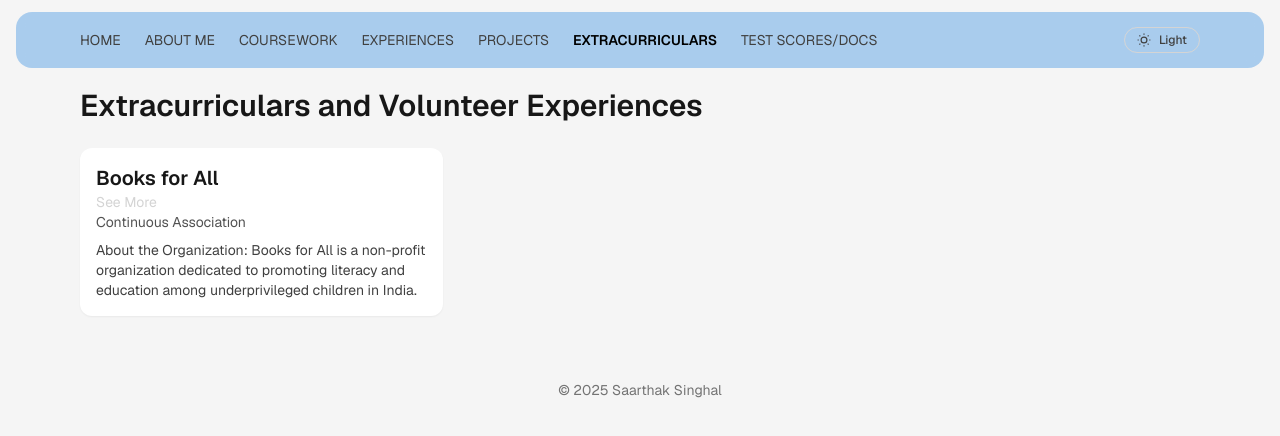
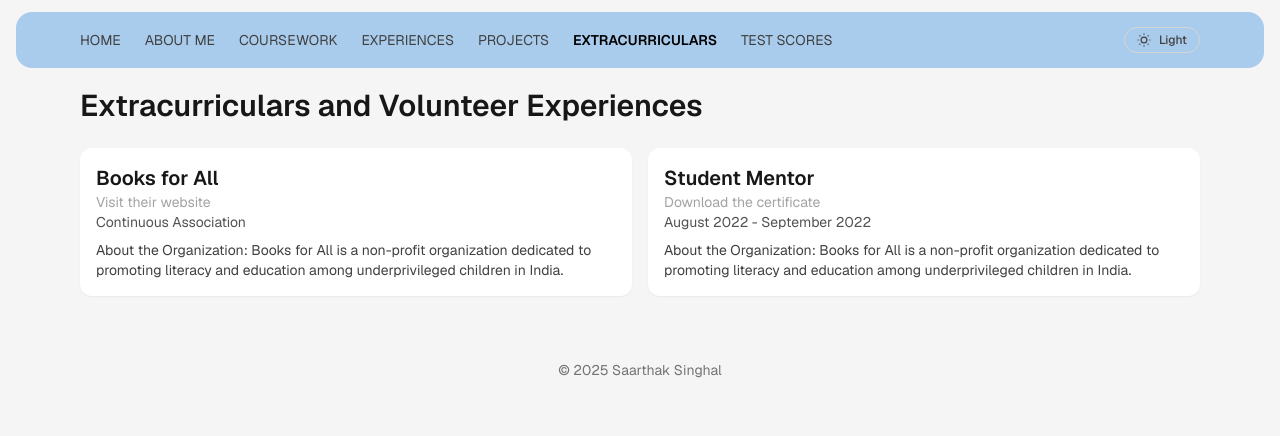
Before and after one commit to SaarthakS98/Portfolio, a Next.js app: page /certificates in a window 1280 px wide. Shown: the top 436 px of the page. Built offline with nearby package versions, Linux system fonts and the light colour scheme.

Commit message:
Extra-curriculars and Coursework

```diff
--- a/src/app/certificates/page.tsx
+++ b/src/app/certificates/page.tsx
@@ -4,7 +4,7 @@ export default function CertificatesPage() {
   return (
     <main className="space-y-6">
       <h1 className="text-3xl font-semibold">Extracurriculars and Volunteer Experiences</h1>
-      <div className="grid gap-4 sm:grid-cols-2 lg:grid-cols-3">
+      <div className="grid gap-4 sm:grid-cols-2 lg:grid-cols-2">
 
           <article className="rounded-xl bg-white p-4 shadow-sm">
               <Link
@@ -14,7 +14,7 @@ export default function CertificatesPage() {
                 className="block"
               >
                 <h3 className="text-xl font-semibold hover:underline">Books for All</h3>
-                <p className="text-sm text-neutral-300 hover:text-white">See More </p>
+                <p className="text-sm text-neutral-400 hover:text-grey">Visit their website</p>
               </Link>
 
               <h5 className="text-sm text-neutral-600">Continuous Association</h5>
@@ -23,6 +23,23 @@ export default function CertificatesPage() {
                 promoting literacy and education among underprivileged children in India.
               </p>
             </article>
+            <article className="rounded-xl bg-white p-4 shadow-sm">
+              <a
+                href="/docs/Python_Mentor_Certificate.pdf"
+                download="Saarthak_Singhal_Student_Mentor_Certificate.pdf"
+                className="block"
+              >
+                <h3 className="text-xl font-semibold hover:underline">Student Mentor</h3>
+                <p className="text-sm text-neutral-400 hover:text-grey">Download the certificate</p>
+              </a>
+
+              <h5 className="text-sm text-neutral-600">August 2022 - September 2022</h5>
+              <p className="mt-2 text-sm text-neutral-700">
+                About the Organization: Books for All is a non-profit organization dedicated to
+                promoting literacy and education among underprivileged children in India.
+              </p>
+            </article>
+
       </div>
     </main>
   );
--- a/src/app/coursework/page.tsx
+++ b/src/app/coursework/page.tsx
@@ -126,8 +126,16 @@ function CourseSection({ title, courses, sectionKey, expandedItems, toggleExpand
       <h3 className="text-xl font-semibold text-neutral-900 dark:text-white border-b border-neutral-200 dark:border-neutral-700 pb-2">
         {title}
       </h3>
+      <h3 className="font-semibold">
+      CGPA of 9.03
+      </h3>
+      <h5>
+  Rankings are awarded only after completion of the program. For context in the last term (F2-2025) a student with the CGPA of 9.03 graduated with a batch rank of
+  <span className="font-semibold"> 6 out of 111</span> students who passed out in that term.
+</h5>
+
       <h4 className="text-2xs">
-          Below are some important courses. For a full list of courses and grades, look at my transcript available here
+          Below are some important courses. For a full list of courses and grades, the latest transcript can be found in the TEST SCORES tab.
         </h4>
 
       <div className="grid grid-cols-1 md:grid-cols-2 gap-4 items-start">
--- a/src/app/experiences/page.tsx
+++ b/src/app/experiences/page.tsx
@@ -16,7 +16,7 @@ type Experience = {
 
 const EXPERIENCES: Experience[] = [
   {
-    role: "Research Intern",
+    role: "Research Intern, Computing and Data Sciences",
     org: "Prof. Prajish Prasad, Flame University",
     period: "October 2025 – January 2026",
     location: "Remote, India",
--- a/src/components/Nav.tsx
+++ b/src/components/Nav.tsx
@@ -10,7 +10,7 @@ const links = [
   { href: "/experiences", label: "EXPERIENCES" },
   { href: "/projects", label: "PROJECTS" },
   { href: "/certificates", label: "EXTRACURRICULARS" },
-  { href: "/test-scores", label: "TEST SCORES/DOCS" }
+  { href: "/test-scores", label: "TEST SCORES" }
 ];
 
 export default function Nav() {
```
Also changed, not shown: 1 other file (tests, documents, lock files or other folders).
